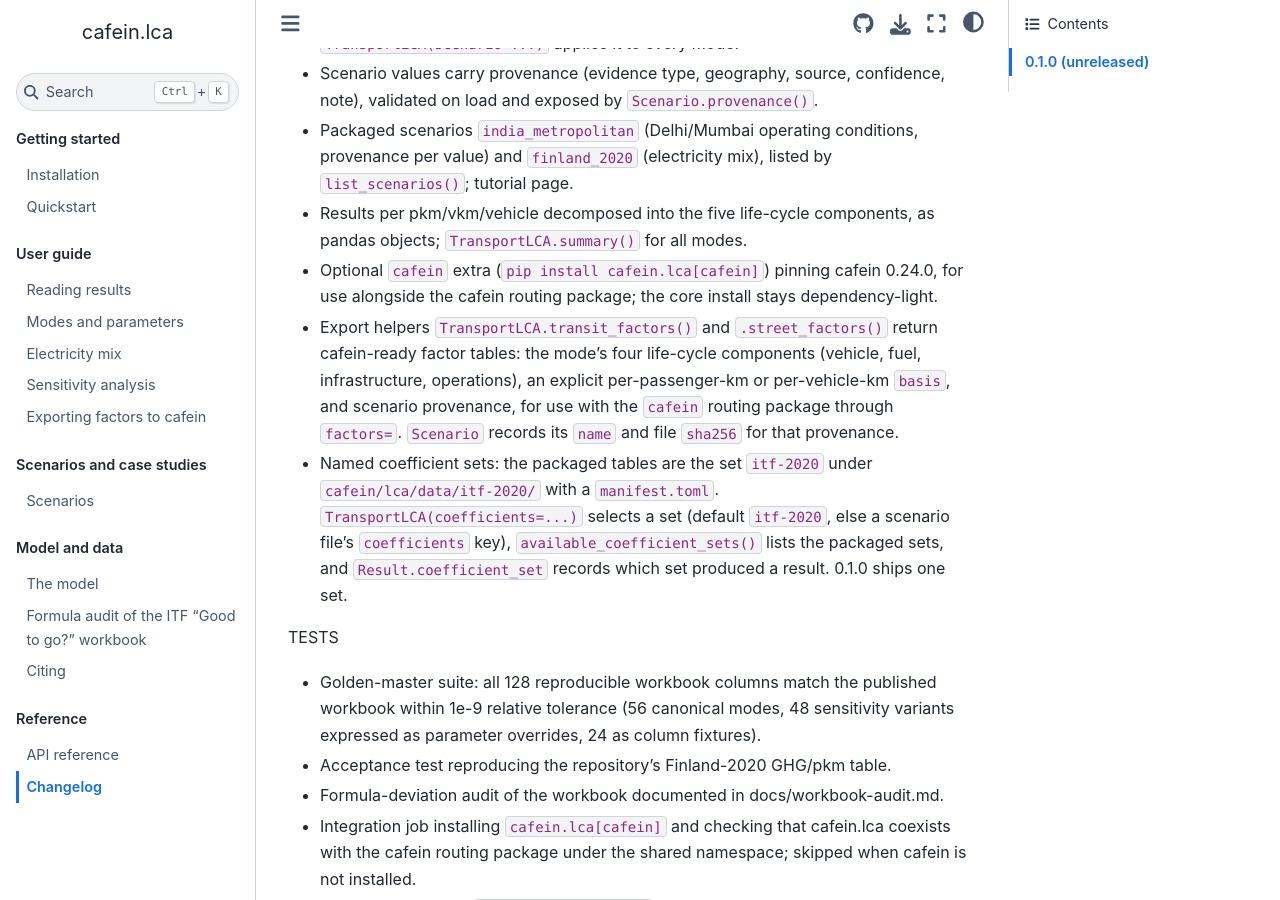
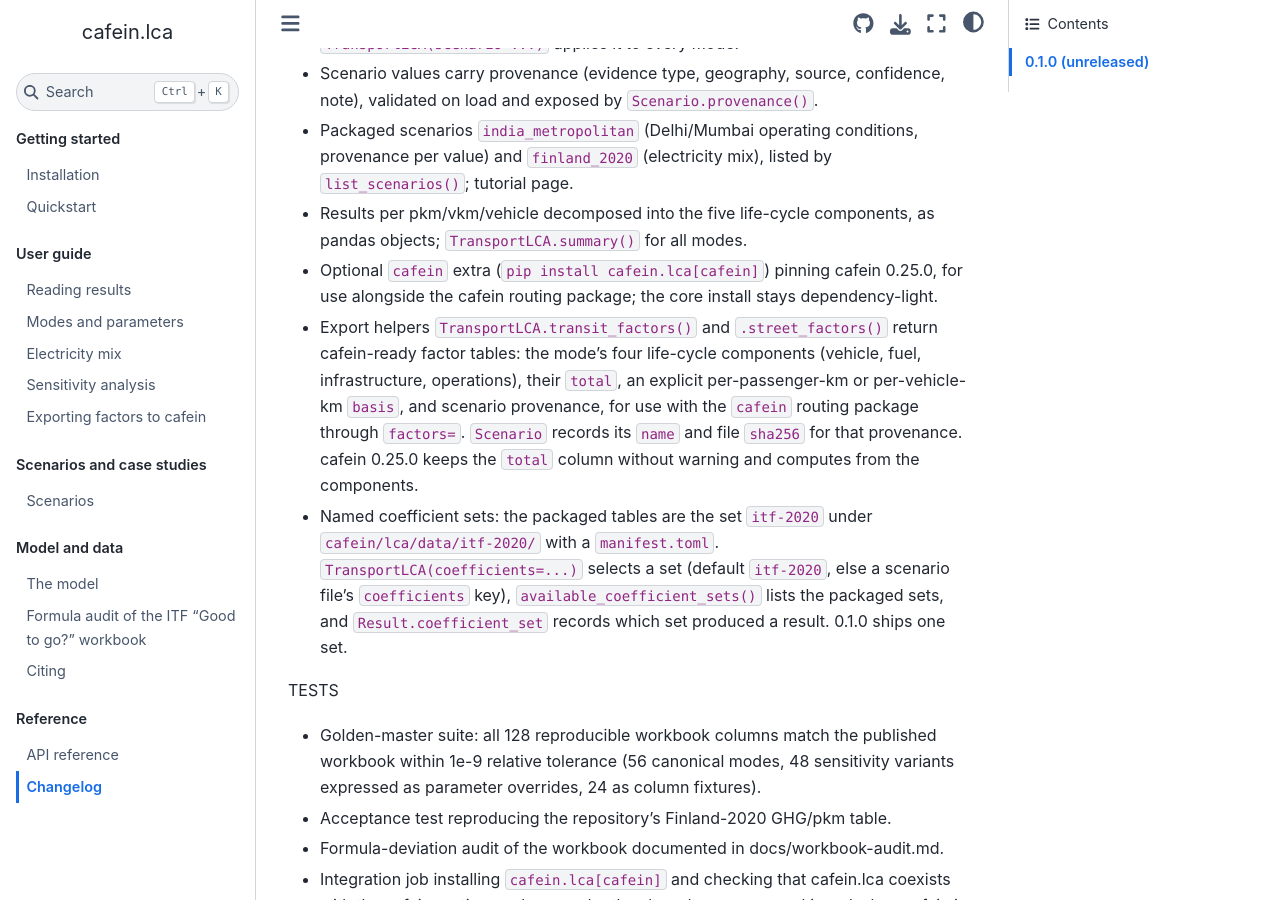
Before and after one commit to cafein-py/cafein.lca, a Sphinx documentation site: the page built from docs/changelog.md, in a window 1280 px wide and 900 px high, scrolled down 480 px. Built offline with Sphinx 7.4.7 and the Sphinx Book theme 1.1.4, drawn with Linux system fonts in a browser that asks for light colours; the version number is read from the project's files by our own code.

Commit message:
Add total column to the cafein export tables

```diff
--- a/CHANGELOG.md
+++ b/CHANGELOG.md
@@ -24,14 +24,15 @@ NEW
 - Results per pkm/vkm/vehicle decomposed into the five life-cycle
   components, as pandas objects; `TransportLCA.summary()` for all modes.
 - Optional `cafein` extra (`pip install cafein.lca[cafein]`) pinning cafein
-  0.24.0, for use alongside the cafein routing package; the core install
+  0.25.0, for use alongside the cafein routing package; the core install
   stays dependency-light.
 - Export helpers `TransportLCA.transit_factors()` and `.street_factors()`
   return cafein-ready factor tables: the mode's four life-cycle components
-  (vehicle, fuel, infrastructure, operations), an explicit per-passenger-km
-  or per-vehicle-km `basis`, and scenario provenance, for use with the
-  `cafein` routing package through `factors=`. `Scenario` records its
-  `name` and file `sha256` for that provenance.
+  (vehicle, fuel, infrastructure, operations), their `total`, an explicit
+  per-passenger-km or per-vehicle-km `basis`, and scenario provenance, for
+  use with the `cafein` routing package through `factors=`. `Scenario`
+  records its `name` and file `sha256` for that provenance. cafein 0.25.0
+  keeps the `total` column without warning and computes from the components.
 - Named coefficient sets: the packaged tables are the set `itf-2020` under
   `cafein/lca/data/itf-2020/` with a `manifest.toml`.
   `TransportLCA(coefficients=...)` selects a set (default `itf-2020`, else a
--- a/pyproject.toml
+++ b/pyproject.toml
@@ -43,7 +43,7 @@ Changelog = "https://github.com/cafein-py/cafein.lca/blob/main/CHANGELOG.md"
 [project.optional-dependencies]
 dev = ["pytest", "pytest-cov", "black", "flake8"]
 docs = ["sphinx", "myst-nb", "sphinx-book-theme==1.2.0", "sphinx-design", "matplotlib"]
-cafein = ["cafein==0.24.0"]
+cafein = ["cafein==0.25.0"]
 
 [tool.hatch.build.targets.wheel]
 # The wheel ships the cafein/lca/ subtree only; cafein/__init__.py belongs to
```
Also changed, not shown: docs/user_guide/exporting_to_cafein.md (+6 -1 lines), 3 other files.
